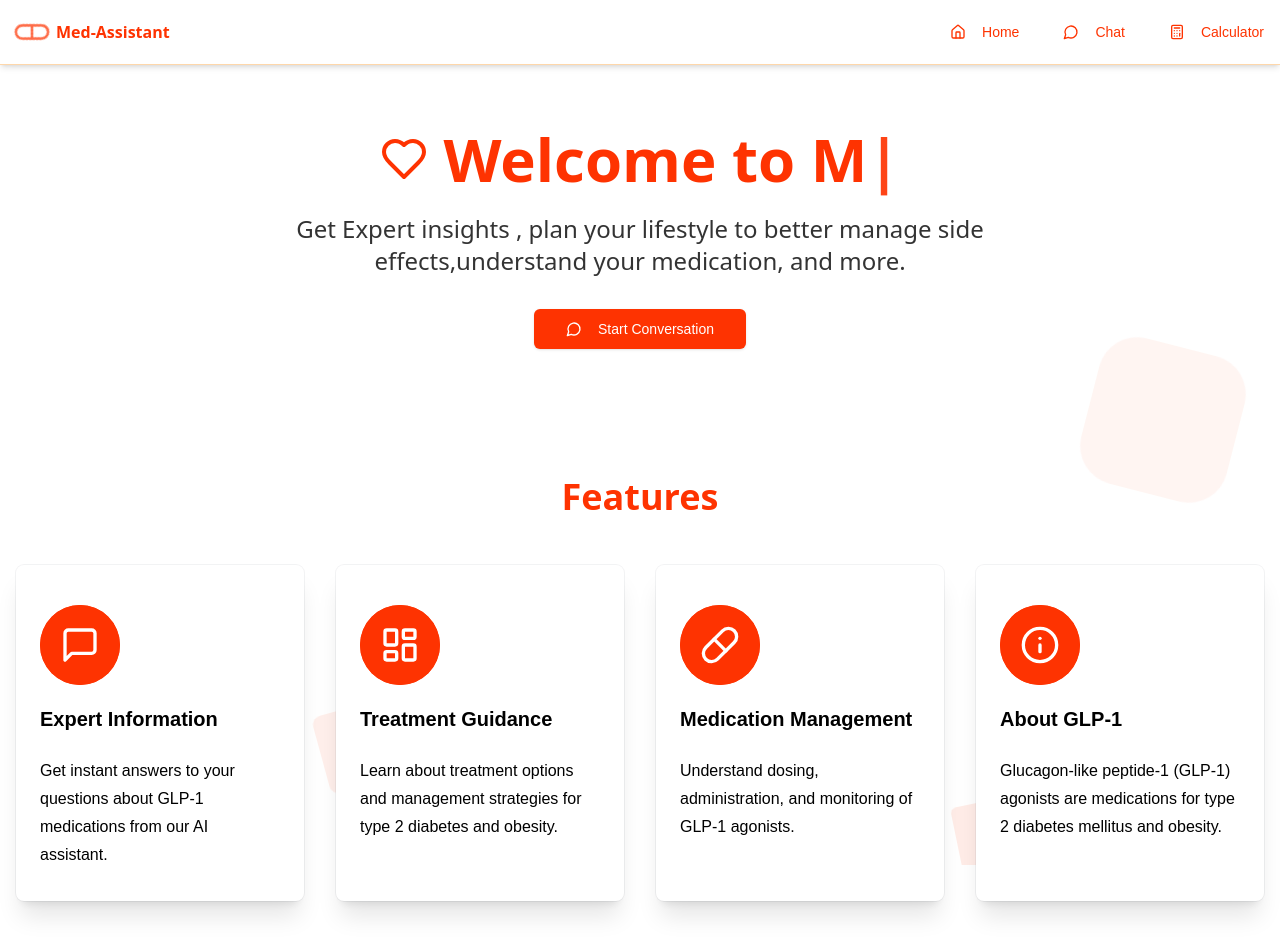
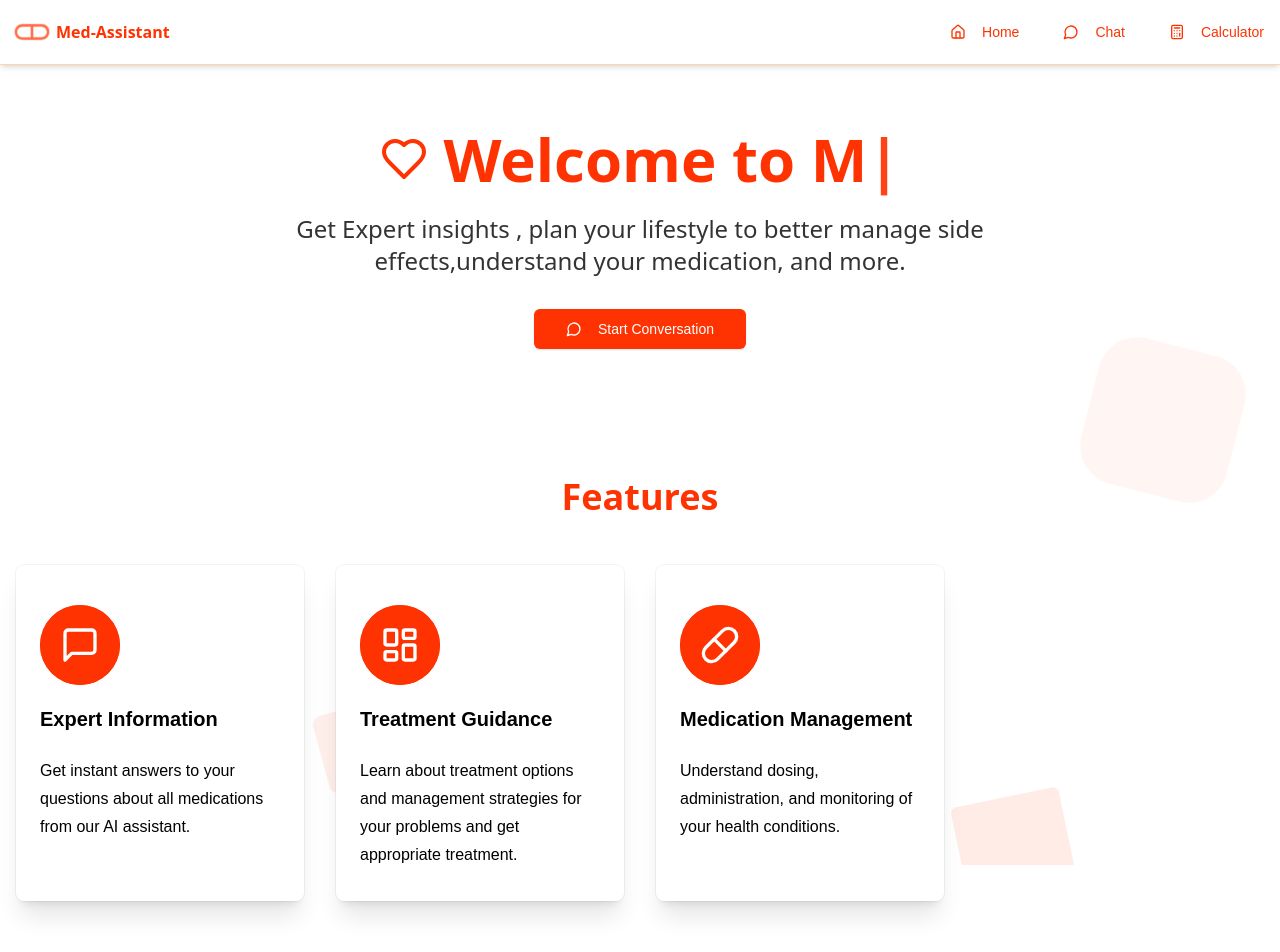
Before and after one commit to MohamedRasheqA/glp-1-test, a Next.js app: page / in a window 1280 px wide. Shown: the top 952 px of the page. Built offline with nearby package versions, Linux system fonts and the light colour scheme.

Commit message:
Update FeaturesSection.tsx

```diff
--- a/components/FeaturesSection.tsx
+++ b/components/FeaturesSection.tsx
@@ -33,23 +33,19 @@ const FeaturesSection: React.FC = () => {
           <FeatureCard
             icon={<MessageSquare size={32} />}
             title="Expert Information"
-            description="Get instant answers to your questions about GLP-1 medications from our AI assistant."
+            description="Get instant answers to your questions about all medications from our AI assistant."
           />
           <FeatureCard
             icon={<LayoutDashboard size={32} />}
             title="Treatment Guidance"
-            description="Learn about treatment options and management strategies for type 2 diabetes and obesity."
+            description="Learn about treatment options and management strategies for your problems and get appropriate treatment."
           />
           <FeatureCard
             icon={<Pill size={32} />}
             title="Medication Management"
-            description="Understand dosing, administration, and monitoring of GLP-1 agonists."
+            description="Understand dosing, administration, and monitoring of your health conditions."
           />
-          <FeatureCard
-            icon={<Info size={32} />}
-            title="About GLP-1"
-            description="Glucagon-like peptide-1 (GLP-1) agonists are medications for type 2 diabetes mellitus and obesity."
-          />
+
         </div>
       </div>
     </section>
```
